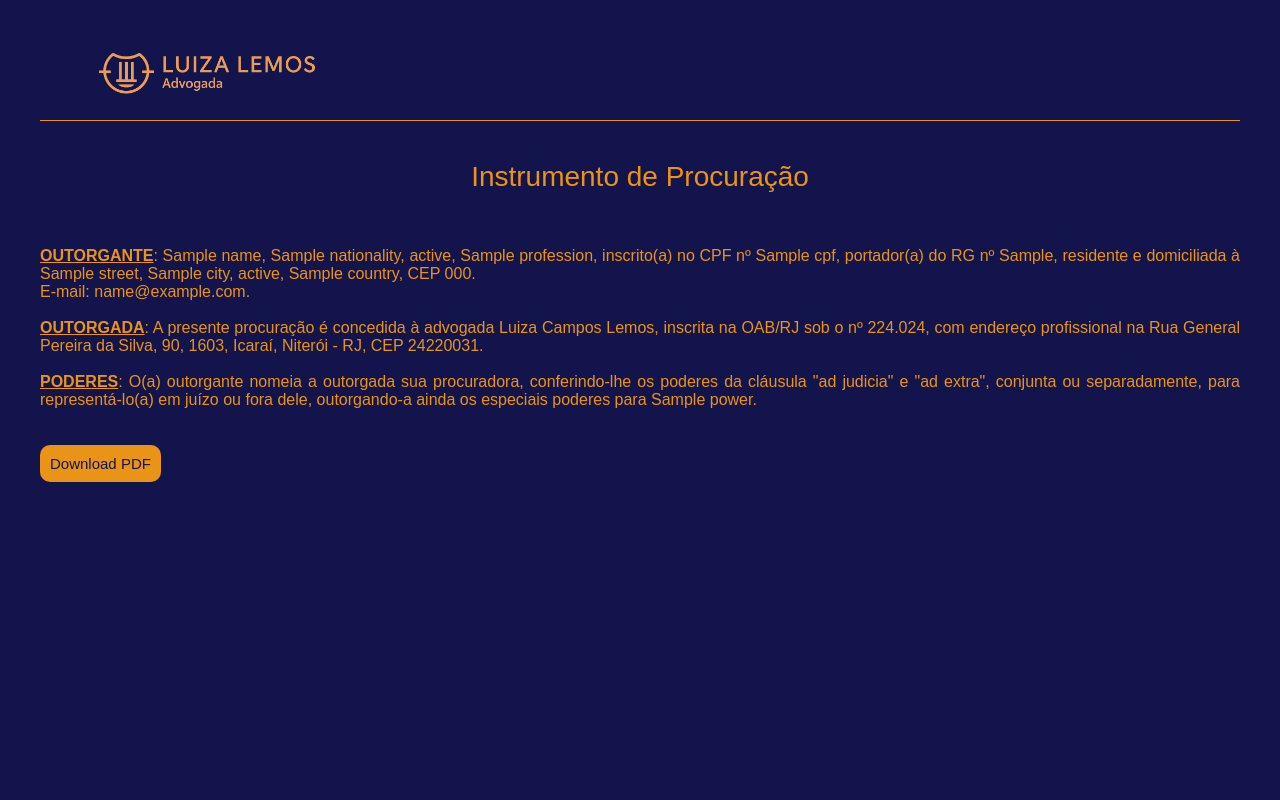
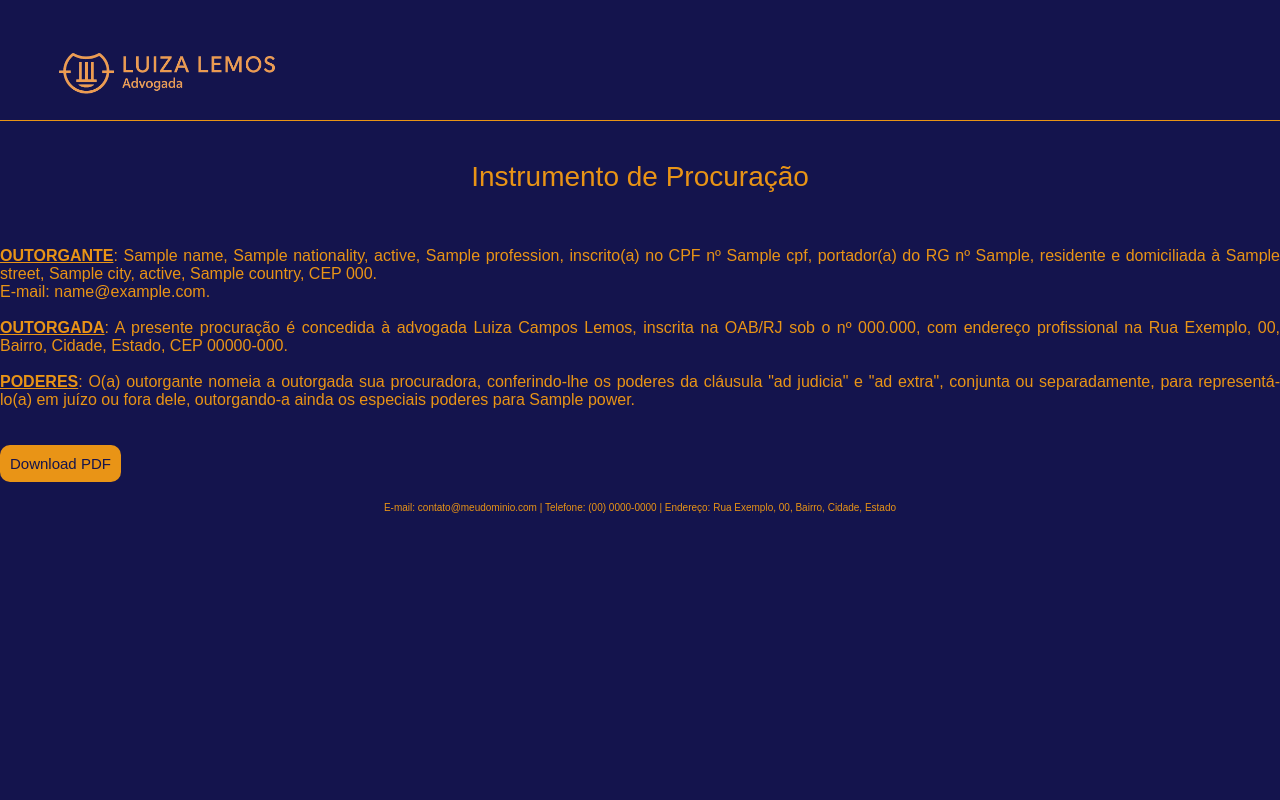
Before and after one commit to luizaclemos/letter-of-attorney-creator, a Django app: template djangofile/templates/letter.html in a window 1280 px wide. Run offline with Django 3.2, Linux system fonts and the light colour scheme; the template is opened without the code that fills it: most values are stand-ins (such as "Sample title", 1, 10 or a date in 2020).

Commit message:
configuring pdf formatting

```diff
--- a/djangofile/static/main.css
+++ b/djangofile/static/main.css
@@ -23,9 +23,16 @@ h1 {
 body {
     font-family: 'Montserrat Light', sans-serif;
     color: #e99416;
-    margin-left: 40px;
-    margin-right: 40px;
+    min-height: 100vh;
+    display: flex;
+    flex-direction: column;
     background-color: rgb(20, 20, 77);
+    margin: 0;
+}
+
+main {
+    flex: 1;
+    margin: 0 40px 60px 40px;
 }
 
 .wrapper-main {
@@ -99,3 +106,13 @@ p {
     font-weight: bold;
     text-decoration: underline;
 }
+
+.page-footer {
+    width: 100%;
+    display: flex;
+    justify-content: center;
+    align-items: center;
+    padding: 20px 0;
+    color: #e99416;
+    font-size: 10px;
+}
--- a/djangofile/templates/index.html
+++ b/djangofile/templates/index.html
@@ -129,5 +129,9 @@
             </form>
         </section>
     </main>
+
+    <footer class="page-footer">
+        <p>E-mail: contato@meudominio.com | Telefone: (00) 0000-0000 | Endereço: Rua Exemplo, 00, Bairro, Cidade, Estado</p>
+    </footer>
 </body>
 </html>
--- a/djangofile/templates/letter.html
+++ b/djangofile/templates/letter.html
@@ -5,13 +5,21 @@
         <title>Instrumento de Procuração</title>
         <!-- Links to our stylesheets -->
         {% load static %}
+        {% if not is_pdf %}
             <link rel="stylesheet" href="{% static 'reset.css' %}">
             <link rel="stylesheet" href="{% static 'main.css' %}">
+        {% endif %}
     </head>
     <body>
-        <header class="pageheader">
+        <div class="pageheader">
+            {% if is_pdf %}
+            <img src="{% static 'img/logo.png' %}" alt="Company Logo" class="pdf-logo">
+            {% else %}
                 <img src="{% static 'img/logo.png' %}" alt="Company Logo" class="logo">
-        </header>
+            {% endif %}
+        </div>
+
+        <div class="content">
             <h1>Instrumento de Procuração</h1>
             <br><br><br>
             <p>
@@ -20,8 +28,8 @@
                 {{ state }}, {{ country }}, CEP {{ zipcode }}.<br>
                 E-mail: {{ email}}.
                 <br><br>
-            <span class="bold-underlined">OUTORGADA</span>: A presente procuração é concedida à advogada Luiza Campos Lemos, inscrita na OAB/RJ sob o nº 224.024,
-            com endereço profissional na Rua General Pereira da Silva, 90, 1603, Icaraí, Niterói - RJ, CEP 24220031.
+                <span class="bold-underlined">OUTORGADA</span>: A presente procuração é concedida à advogada Luiza Campos Lemos, inscrita na OAB/RJ sob o nº 000.000,
+                com endereço profissional na Rua Exemplo, 00, Bairro, Cidade, Estado, CEP 00000-000.
                 <br><br>
                 <span class="bold-underlined">PODERES</span>: O(a) outorgante nomeia a outorgada sua procuradora, conferindo-lhe os poderes da cláusula "ad judicia" e "ad extra",
                 conjunta ou separadamente, para representá-lo(a) em juízo ou fora dele, outorgando-a ainda os especiais poderes
@@ -53,5 +61,11 @@
                     <button type="submit">Download PDF</button>
                 </form>
             {% endif %}
+            </div>
+
+        <div class="page-footer">
+            <p>E-mail: contato@meudominio.com | Telefone: (00) 0000-0000 | Endereço: Rua Exemplo, 00, Bairro, Cidade, Estado</p>
+        </div>
+
     </body>
 </html>
```
Also changed, not shown: djangofile/html_para_pdf_teste.html (added, +45 -0 lines), djangofile/myapp/views.py (+18 -2 lines), djangofile/static/pdf.css (added, +17 -0 lines), djangofile/templates/firstpage.html (+7 -1 lines). Lines whose indentation alone changed are shown as unchanged.
